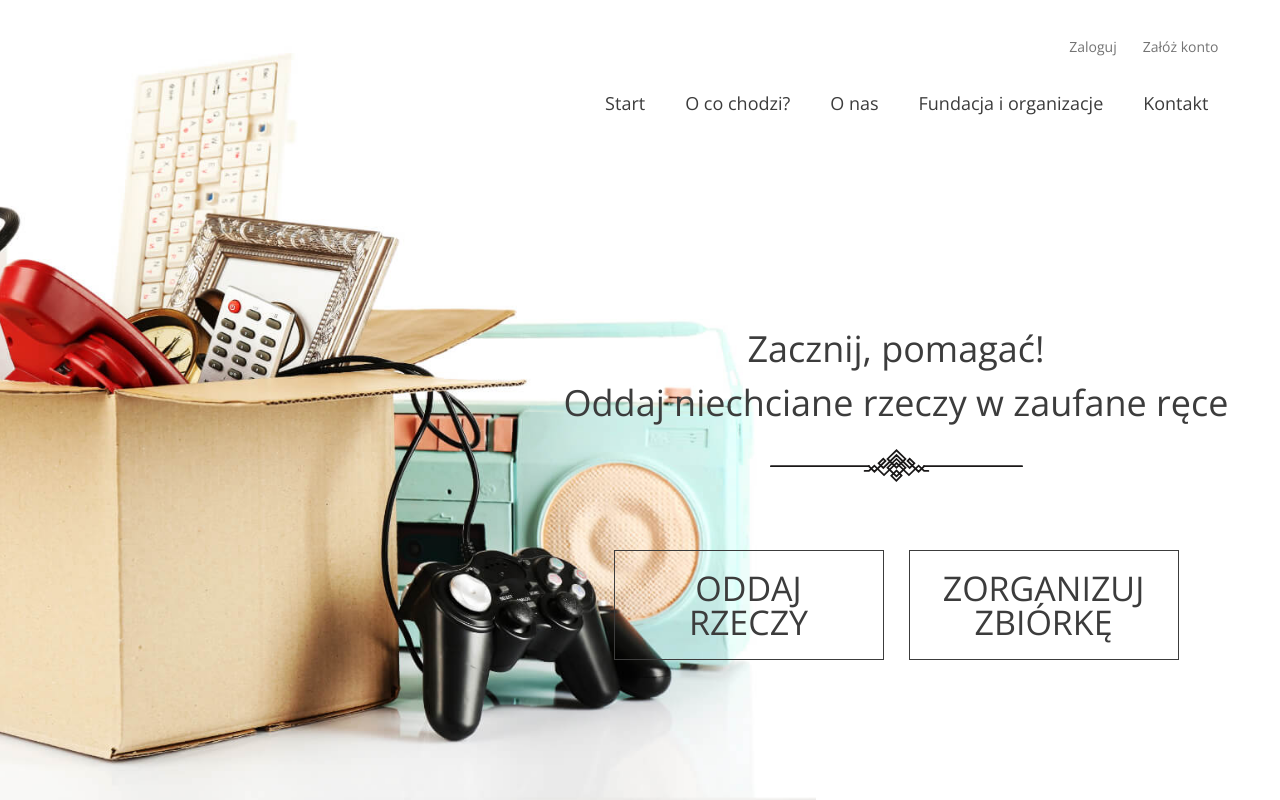
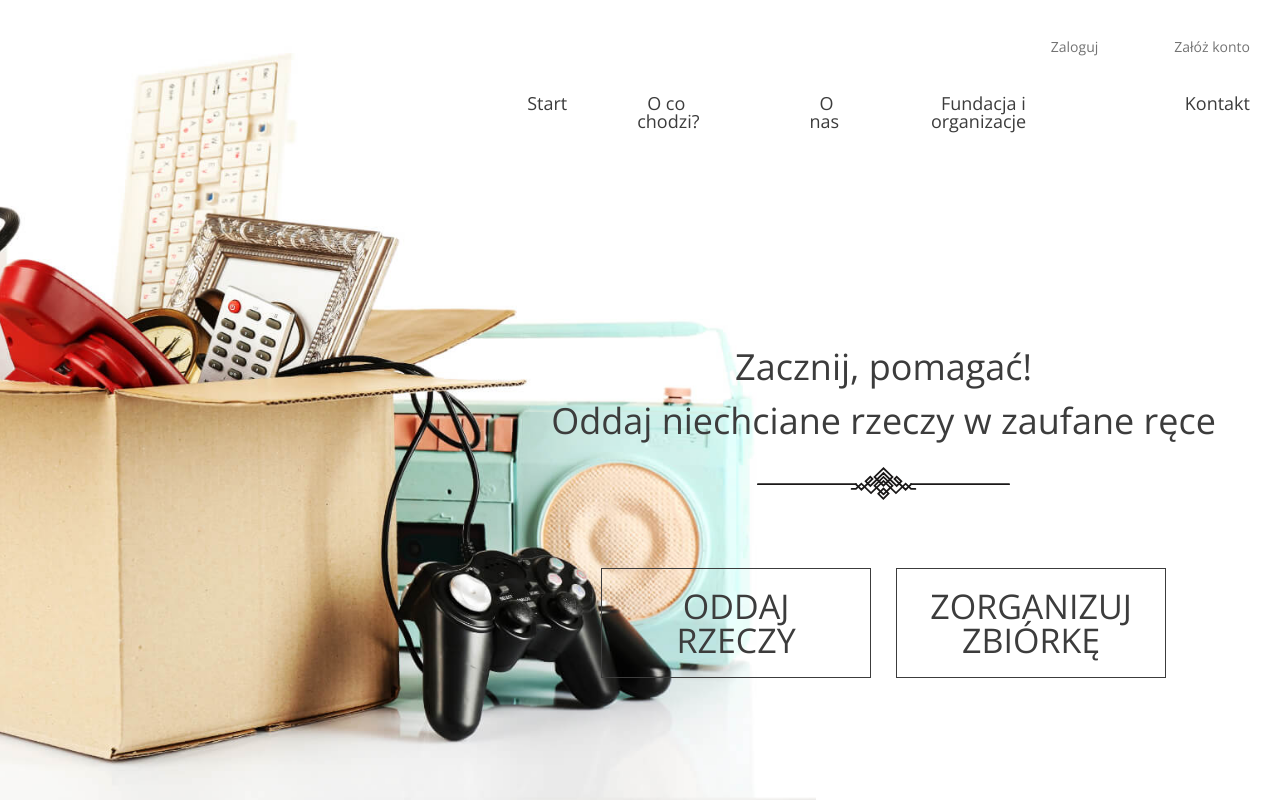
Before and after one commit to tomasz0705/Portfolio_Lab, a React (Create React App) app: page / in a window 1280 px wide. Shown: the top 800 px of the page. Built offline with nearby package versions, Linux system fonts and the light colour scheme; no server answers.

Commit message:
Changed padding & margin values to header navigation

```diff
--- a/src/scss/elements/_header.scss
+++ b/src/scss/elements/_header.scss
@@ -44,8 +44,13 @@
         &--first {
             margin-bottom: 20px;
             .nav__element {
-                padding: 10px 10px;
+                padding: 10px 20px;
                 font-size: 14px;
+                margin: 0px 10px;
+
+                &:last-child {
+                    margin-right: 0px;
+                }
 
                 &:first-child {
                     margin-right: 6px;
@@ -58,6 +63,7 @@
                 .nav__link {
                     color: $color-grey;
                     outline: none;
+                    padding: 10px 10px;
                 }
             }
         }
@@ -66,6 +72,11 @@
             .nav__element {
                 padding: 10px 20px;
                 font-size: 18px;
+                margin: 0px 10px;
+
+                &:last-child {
+                    margin-right: 0px;
+                }
 
                 &:hover {
                     border: 1px solid $color-darkgrey;
@@ -74,6 +85,7 @@
                 .nav__link {
                     color: $color-darkgrey;
                     outline: none;
+                    padding: 10px 10px;
                 }
             }
         }
```
